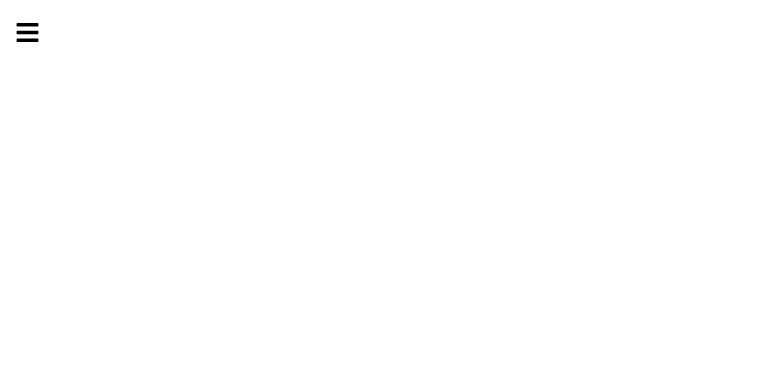
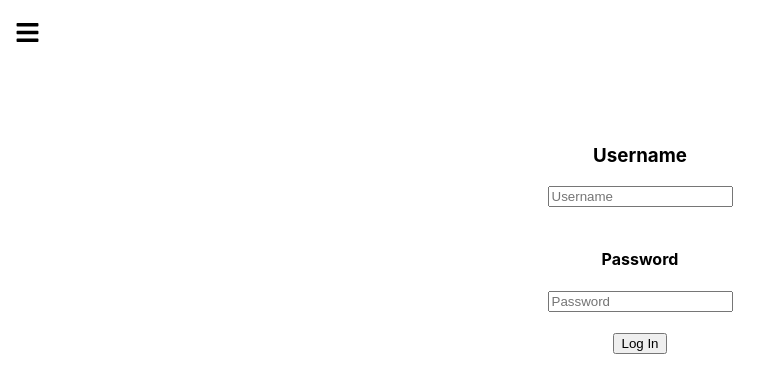
Before and after one commit to icastro35211225/CryptidCoin, a React (Create React App) app: page /login in a window 1280 px wide. Before the commit this address had no page. Shown: the top 392 px of the page, without its empty margins (0-780 px from the left). Built offline with nearby package versions, Linux system fonts and the light colour scheme; the HTML template or start-up script is replaced by a standard one.

Commit message:
Added login and signup func

```diff
--- a/src/App.js
+++ b/src/App.js
@@ -3,6 +3,7 @@ import Navbar from './components/navbar'
 import { Route, Routes, BrowserRouter } from 'react-router-dom';
 import Home from './components/home';
 import SignUp from './components/signup';
+import Login from './components/login';
 
 function App() {
     return (
@@ -13,6 +14,7 @@ function App() {
                 <Routes>
                     <Route path="/" element={<Home />} />
                     <Route path='/signup' element={<SignUp />} />
+                    <Route path='/login' element={<Login />} />
                 </Routes>
             </BrowserRouter>
         </div>
--- /dev/null
+++ b/src/components/login.jsx
@@ -0,0 +1,53 @@
+import React, { useState } from "react";
+import axios from "axios";
+
+export default function Login() {
+    const [userName, setUsername] = useState('');
+    const [password, setPassword] = useState('');
+
+    function login() {
+        axios.get('http://localhost:3001/login', {
+            username: userName,
+            password: password
+        }).then((res) => {
+            console.log(res);
+        })
+    }
+    return (
+        <>
+            <form>
+                <div className="UserName container">
+                    <h3>Username</h3>
+                    <input
+                        id="name"
+                        value={userName}
+                        onChange={(e) => setUsername(e.target.value)}
+                        placeholder="Username">
+
+                    </input>
+                </div>
+                <br></br>
+                <div className="password contatiner">
+                    <h4>Password</h4>
+                    <input
+                        id="password"
+                        value={password}
+                        onChange={(e) => setPassword(e.target.value)}
+                        placeholder="Password">
+                    </input>
+                </div> <br />
+                <div>
+                    <button
+                        type="submit"
+                        onClick={(e) => {
+                            e.preventDefault();
+                            login();
+                            console.log(userName);
+                            console.log(password);
+                        }}>Log In</button>
+                </div>
+            </form>
+        </>
+    );
+
+}
--- a/src/components/navbar.jsx
+++ b/src/components/navbar.jsx
@@ -21,6 +21,10 @@ export default function Navbar() {
         {
             path: '/signup',
             name: 'Sign Up'
+        },
+        {
+            path: '/login',
+            name: 'Log In'
         }
     ]
 
--- a/src/components/signup.jsx
+++ b/src/components/signup.jsx
@@ -1,5 +1,5 @@
 import React, { useState } from "react";
-import Axios from 'axios';
+import axios from 'axios';
 import { useNavigate } from "react-router-dom";
 
 
@@ -9,21 +9,23 @@ export default function SignUp() {
     const [password, setPassword] = useState('');
 
     function signup() {
-        Axios.post('http://localhost:3001/signup', {
-            username: username + "",
-            password: password
-        }).then((response) => {
-            console.log(response);
-            navigate('/');
-        })
+        if (username && password) {
+            axios.post('http://localhost:3001/signup', {
+                username: username + "",
+                password: password
+            }).then((response) => {
+                console.log(response);
+                // navigate('/');
+            })
+        }
     }
 
     return (
         <>
             <h1>Sign Up</h1>
             <form>
-                <input id="name" value={username} onChange={(e) => setUsername(e.target.value)} placeholder="Username"></input>
-                <input id="password" value={password} onChange={(e) => setPassword(e.target.value)} placeholder="Password"></input>
+                <input id="name" value={username} onChange={(e) => setUsername(e.target.value)} placeholder="Username"></input><br />
+                <input id="password" value={password} onChange={(e) => setPassword(e.target.value)} placeholder="Password"></input><br />
                 <button type="submit" onClick={(e) => {
                     e.preventDefault();
                     signup();
```
Also changed, not shown: src/components/dummy.jsx (deleted, +0 -54 lines).
